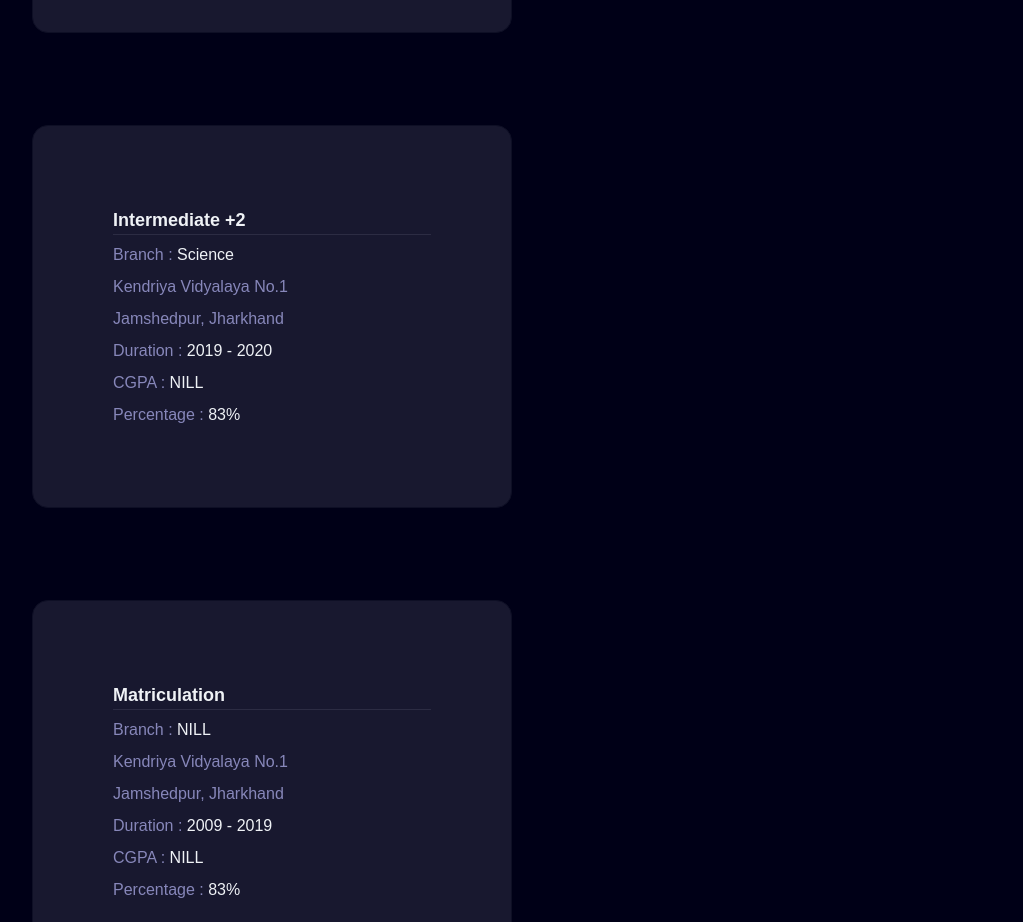
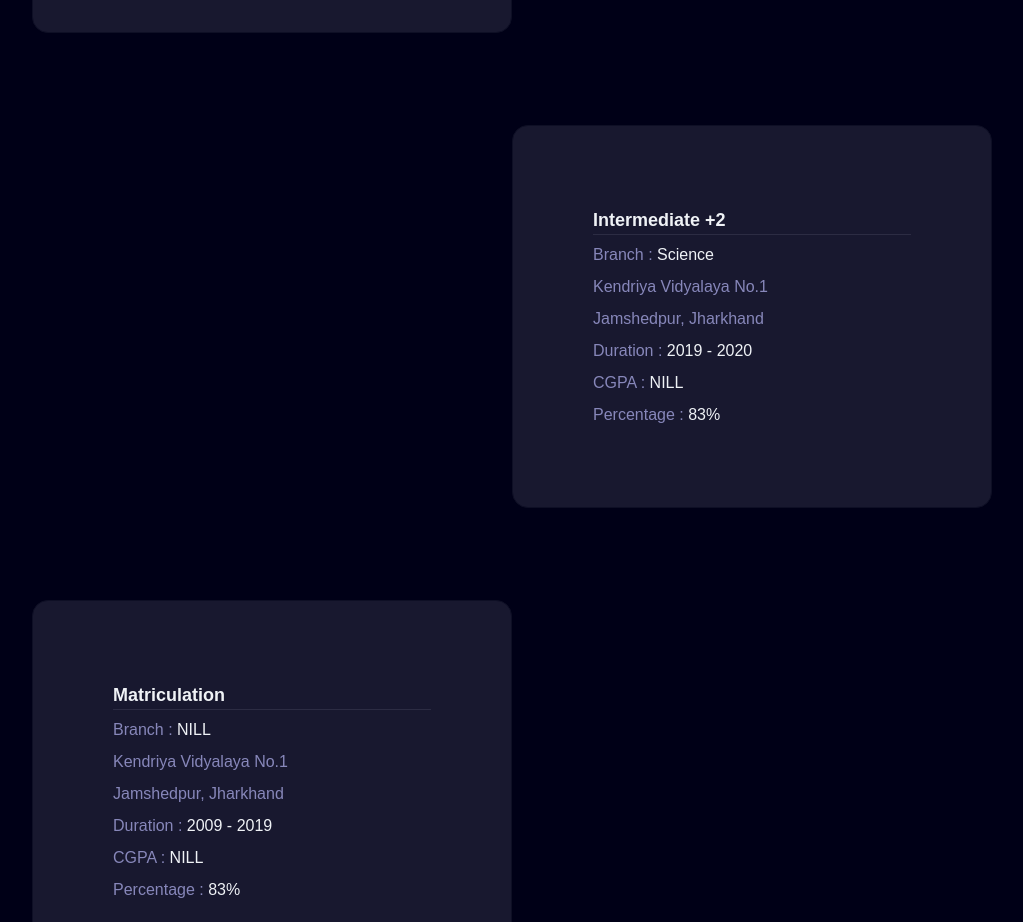
Before and after one commit to shiba-murmu/project-public-portfolio-website, a React (Vite) app: page / in a window 1280 px wide. Shown: the part 7280-8202 px from the top of the page, without its empty margins (128-1151 px from the left). Built offline with nearby package versions, Linux system fonts and the light colour scheme; a web font is replaced by a local one.

Commit message:
card positions fixed.

```diff
--- a/src/pages/educationDetails/Education.jsx
+++ b/src/pages/educationDetails/Education.jsx
@@ -32,11 +32,20 @@
         },
 
     ]
+
+
     const EducationCard = ({ degree, branch, institute, location, duration, cgpa, percentage , index }) => {
+        const justifyOptions = {
+            // For align the cards
+            left : 'justify-start',
+            center : 'justify-center',
+            right : 'justify-end'
+        }
+
         return (
             <>
 
-                <div className={`flex justify-${index % 2 === 0 ? 'start' : 'end'} w-[90%] md:mb-20  md:w-[75%]`}>
+                <div className={`flex  w-[90%] ${justifyOptions[index]}  md:mb-20  md:w-[75%]`}>
                     <div className='flex border w-full  md:w-1/2 rounded-2xl p-7 md:p-20 border-(--border-color) bg-(--footer-background) flex-col px-4  gap-2 flex-wrap'>
                         <span className='text-lg font-bold border-b border-(--exception-button-border)'>{degree}</span>
                         <span className='text-md font-light text-(--muted-text)'>Branch : <span className='text-(--text-color)'>
@@ -56,6 +65,7 @@
             </>
         )
     }
+
     return (
         <>
             <div className='min-h-screen mb-10 md:my-20  pt-10 md:pt-0 flex flex-col justify-start items-center gap-3'>
@@ -71,7 +81,7 @@
                     duration={data[0].duration}
                     cgpa={data[0].cgpa}
                     percentage={data[0].percentage}
-                    index={0}/>
+                    index='left'/>
                 <EducationCard
                     degree={data[1].degree}
                     branch={data[1].branch}
@@ -80,7 +90,7 @@
                     duration={data[1].duration}
                     cgpa={data[1].cgpa}
                     percentage={data[1].percentage}
-                    index={1} />
+                    index='right' />
                 <EducationCard
                     degree={data[2].degree}
                     branch={data[2].branch}
@@ -89,7 +99,7 @@
                     duration={data[2].duration}
                     cgpa={data[2].cgpa}
                     percentage={data[2].percentage}
-                    index={2}/>
+                    index='left' />
             </div>
         </>
     )
--- a/src/pages/profile/Profile.jsx
+++ b/src/pages/profile/Profile.jsx
@@ -64,7 +64,7 @@
                         <div onClick={() => ScrollToSection('project')} className='cursor-pointer  px-4 py-2 rounded-md transition bg-(--button-background) text-(--button-text-color)  duration-300'>
                             View work
                         </div>
-                        <div onClick={() => ScrollToSection('contact')} className='cursor-pointer  border px-4 py-2 rounded-md hover:shadow-md border-(--exception-button-border) text-(--exception-button-text) hover:bg-(--border-color) bg-(--exception-button-background)  transition duration-300'>
+                        <div onClick={() => ScrollToSection('footer')} className='cursor-pointer  border px-4 py-2 rounded-md hover:shadow-md border-(--exception-button-border) text-(--exception-button-text) hover:bg-(--border-color) bg-(--exception-button-background)  transition duration-300'>
                             Contact
                         </div>
                     </div>
```
